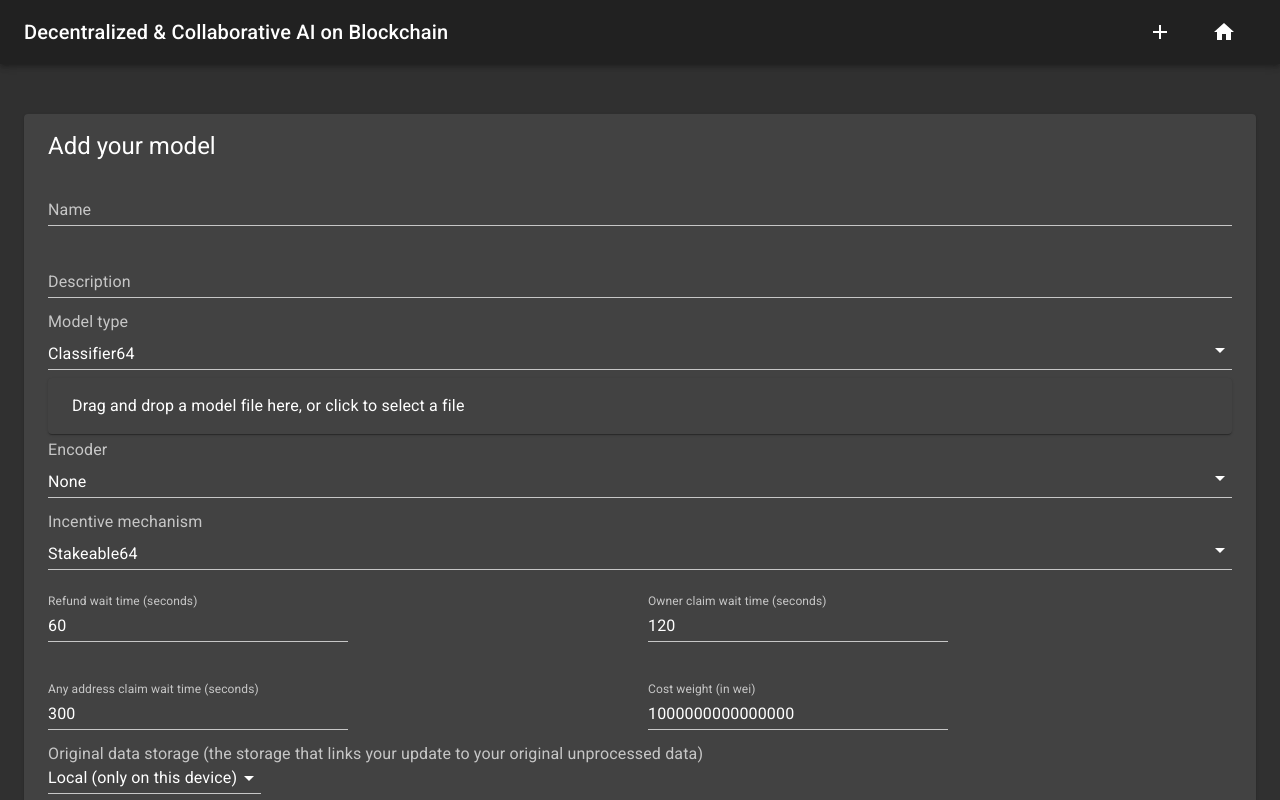
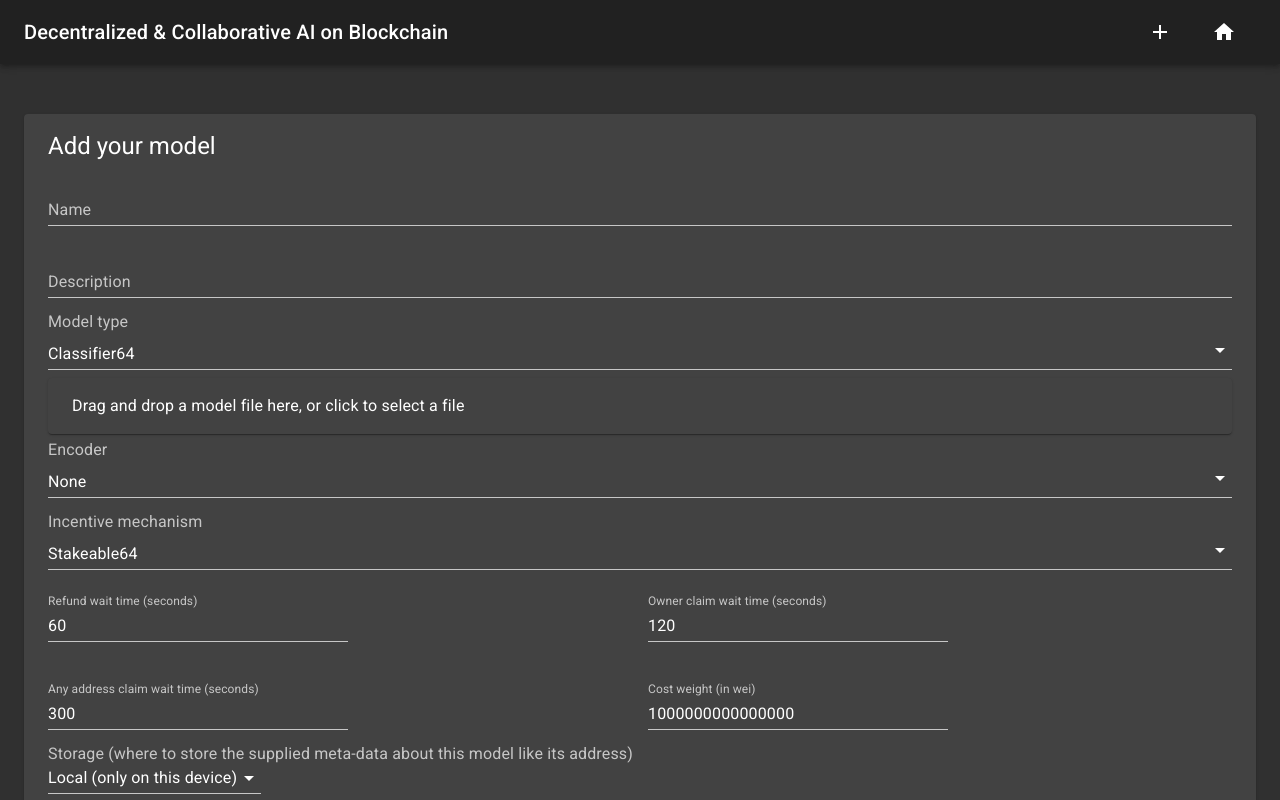
Before and after one commit to microsoft/0xDeCA10B, a React (Create React App) app in the folder demo/client/: page /add in a window 1280 px wide. Shown: the top 800 px of the page. Built offline with nearby package versions, Linux system fonts and the light colour scheme.

Commit message:
demo/storage: Add clarifications.

```diff
--- a/demo/client/src/components/addModel.js
+++ b/demo/client/src/components/addModel.js
@@ -246,12 +246,15 @@ class AddModel extends React.Component {
                 this.renderStakeableOptions()
               }
               <div className={this.classes.selector}>
-                {renderStorageSelector(this.state.storageType, this.handleInputChange)}
+                {renderStorageSelector("where to store the supplied meta-data about this model like its address",
+                  this.state.storageType, this.handleInputChange)}
               </div>
             </div>
           </form>
           <Button className={this.classes.button} variant="outlined" color="primary" onClick={this.save}
-            disabled={this.state.deploymentInfo.main.address !== undefined}
+            disabled={this.state.deploymentInfo.main.address !== undefined
+              || !(this.state.refundTimeWaitTimeS <= this.state.ownerClaimWaitTimeS)
+              || !(this.state.ownerClaimWaitTimeS <= this.state.anyAddressClaimWaitTimeS)}
           >
             Save
           </Button>
@@ -304,6 +307,7 @@ class AddModel extends React.Component {
           onChange={this.handleInputChange} />
       </Grid>
       <Grid item xs={12} sm={6}>
+        {/* TODO Show error if it is too low. */}
         <TextField name="ownerClaimWaitTimeS" label="Owner claim wait time (seconds)"
           className={this.classes.numberTextField}
           value={this.state.ownerClaimWaitTimeS}
@@ -312,6 +316,7 @@ class AddModel extends React.Component {
           onChange={this.handleInputChange} />
       </Grid>
       <Grid item xs={12} sm={6}>
+        {/* TODO Show error if it is too low. */}
         <TextField name="anyAddressClaimWaitTimeS" label="Any address claim wait time (seconds)"
           className={this.classes.numberTextField}
           value={this.state.anyAddressClaimWaitTimeS}
--- a/demo/client/src/components/model.js
+++ b/demo/client/src/components/model.js
@@ -668,6 +668,9 @@ class Model extends React.Component {
         }
 
         info.hasEnoughTimePassed = this.hasEnoughTimePassed(info, this.state.refundWaitTimeS);
+        // Don't explicitly set hasEnoughTimePassed on the info in case the timing is off on the info
+        // in case the user wants to send the request anyway and hope that by the time the transaction is processed
+        // that the request will be valid. In general these checks should just be done as warnings.
         this.canAttemptRefund(info, false, refundInfo => {
           const {
             canAttemptRefund = false,
@@ -721,7 +724,8 @@ class Model extends React.Component {
 
         info.hasEnoughTimePassed = this.hasEnoughTimePassed(info, this.state.refundWaitTimeS);
         this.canAttemptRefund(info, true, refundInfo => {
-          const { canAttemptRefund = false,
+          const {
+            canAttemptRefund = false,
             claimableAmount = null,
             err = null,
             prediction = null,
@@ -935,7 +939,8 @@ class Model extends React.Component {
             </Typography>
           </div>
           <div className={this.classes.controls}>
-            {renderStorageSelector(this.state.storageType, this.handleInputChange)}
+            {renderStorageSelector("where to store the link between your update and your original unprocessed data",
+              this.state.storageType, this.handleInputChange)}
           </div>
           <div>
             <AppBar position="static" className={this.classes.tabs}>
@@ -1031,18 +1036,20 @@ class Model extends React.Component {
                         </TableCell>
                         <TableCell>{new Date(d.time * 1000).toString()}</TableCell>
                         <TableCell>
+                          {/* Most of these checks should actually just be warnings and not explicitly forbid requesting
+                              because the request might be valid by the time the transaction actually gets processed. */}
                           {d.errorCheckingStatus ?
                             "Error checking status"
-                            : d.canAttemptRefund ?
-                              <Button className={this.classes.button} variant="outlined"
-                                onClick={() => this.refund(d.time)}>Refund {this.getHumanReadableEth(d.claimableAmount)}</Button>
-                              : !d.hasEnoughTimePassed ?
-                                `Wait ${moment.duration(d.time + this.state.refundWaitTimeS - (new Date().getTime() / 1000), 's').humanize()} to refund.`
+                            : d.hasEnoughTimePassed ?
+                              d.canAttemptRefund ?
+                                <Button className={this.classes.button} variant="outlined"
+                                  onClick={() => this.refund(d.time)}>Refund {this.getHumanReadableEth(d.claimableAmount)}</Button>
                                 : d.claimableAmount === 0 || d.claimableAmount === null ?
                                   `Already refunded or completely claimed.`
                                   : d.classification !== d.prediction ?
                                     `Classification doesn't match. Got "${this.getClassificationName(d.prediction)}".`
                                     : `Can't happen?`
+                              : `Wait ${moment.duration(d.time + this.state.refundWaitTimeS - (new Date().getTime() / 1000), 's').humanize()} to refund.`
                           }
                         </TableCell>
                       </TableRow>);
--- a/demo/client/src/components/storageSelector.js
+++ b/demo/client/src/components/storageSelector.js
@@ -3,16 +3,16 @@ import MenuItem from '@material-ui/core/MenuItem';
 import Select from '@material-ui/core/Select';
 import React from 'react';
 
-export function renderStorageSelector(currentValue, handleInputChange) {
+export function renderStorageSelector(detailedDescription, currentValue, handleInputChange) {
     return <div>
         <InputLabel htmlFor="storage-selector">
-            Original data storage (the storage that links your update to your original unprocessed data)
-      </InputLabel>
+            {`Storage (${detailedDescription})`}
+        </InputLabel>
         <Select value={currentValue} onChange={handleInputChange} inputProps={{
             name: 'storageType',
             id: 'storage-selector',
         }}>
-            <MenuItem key="storage-select-none" value="none">None (do not store original data)</MenuItem>
+            <MenuItem key="storage-select-none" value="none">None (do not store data)</MenuItem>
             <MenuItem key="storage-select-local" value="local">Local (only on this device)</MenuItem>
             <MenuItem key="storage-select-service" value="service">External (a database elsewhere)</MenuItem>
         </Select>
```
